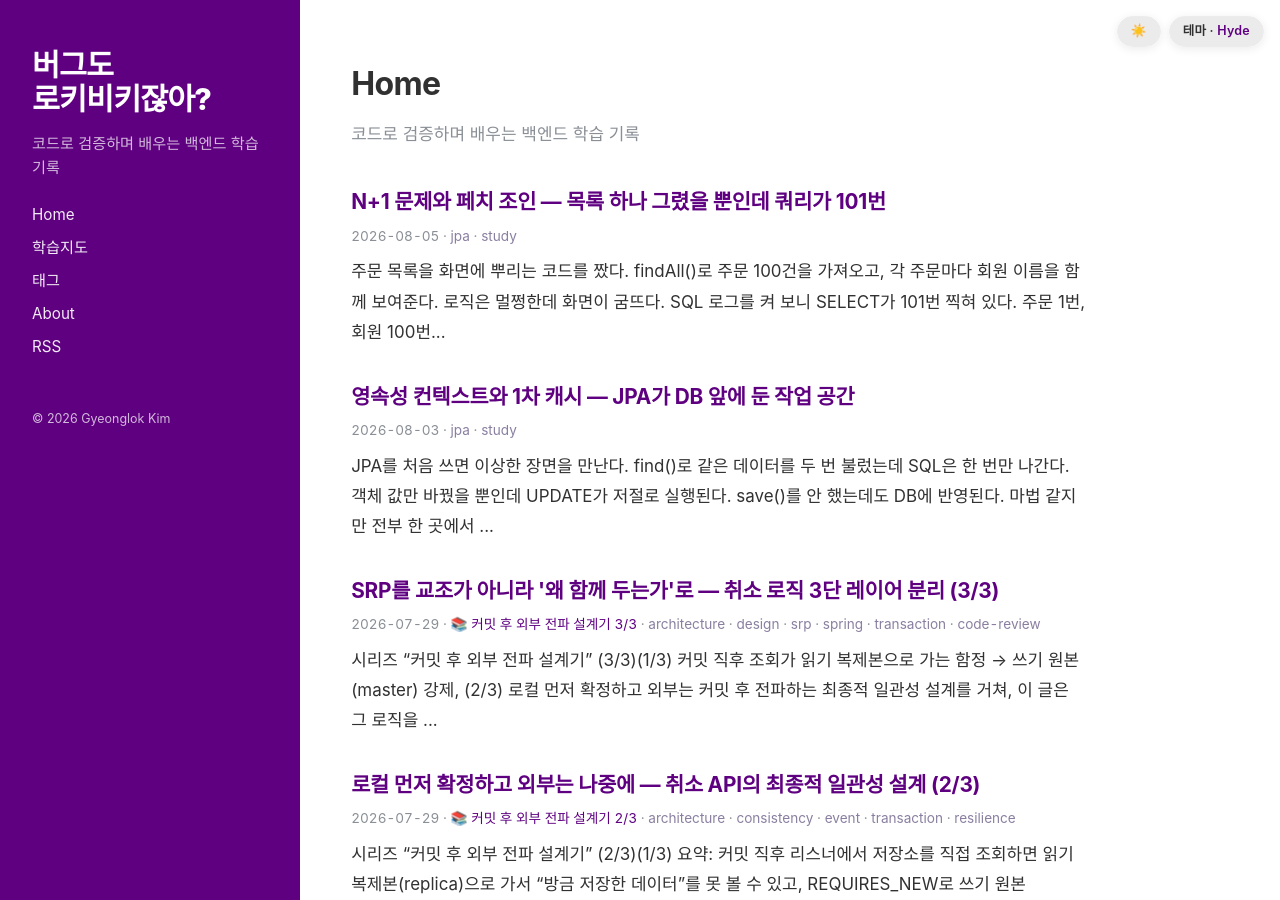
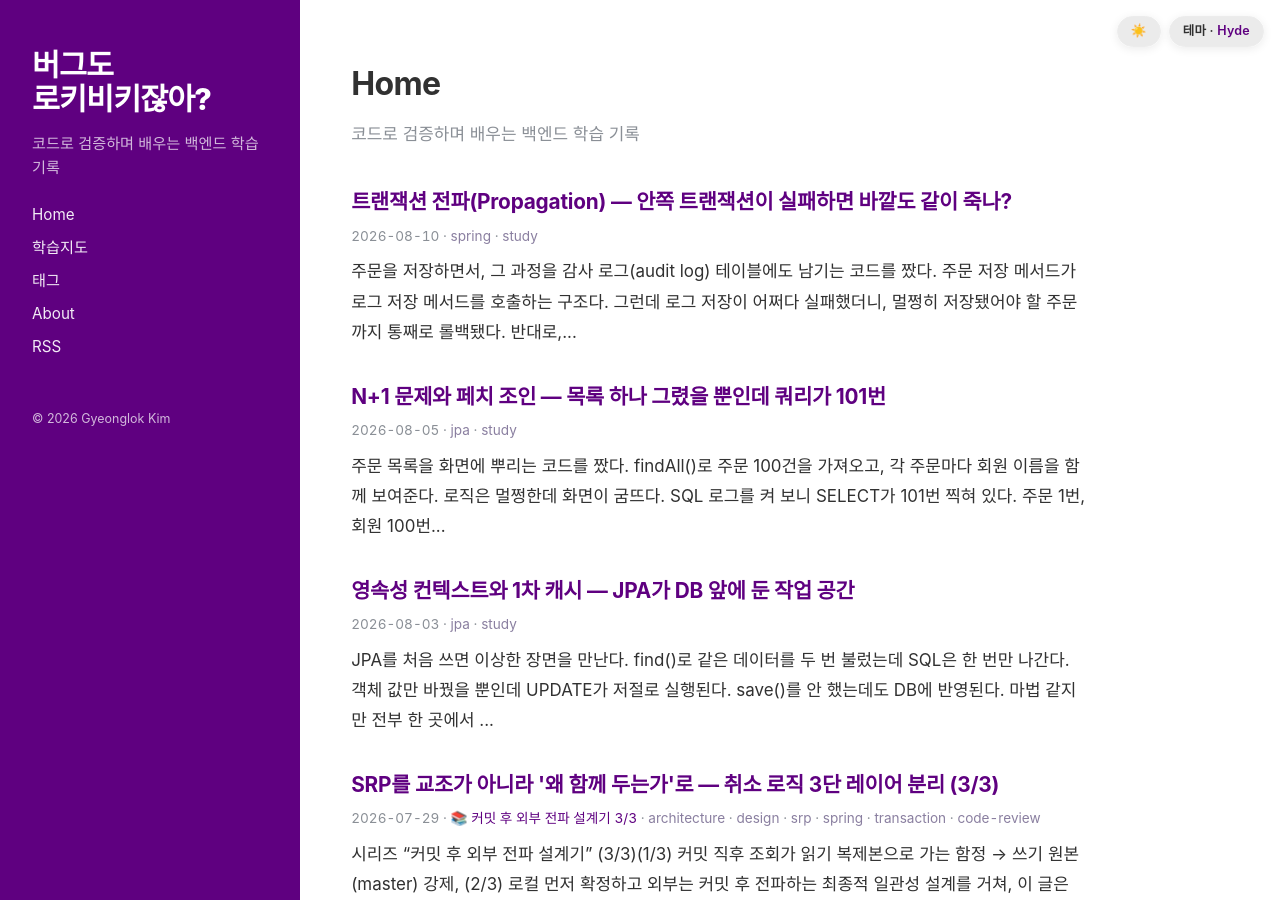
Before and after one commit to Rok93/Rok93.github.io, a Jekyll site: the page built from index.md, in a window 1280 px wide and 900 px high. Built offline with Jekyll 4.4.1, drawn with Linux system fonts in a browser that asks for light colours; some web fonts are replaced; part of the change alters nothing that is shown.

Commit message:
post: 트랜잭션 전파(Propagation) — 안쪽 트랜잭션이 실패하면 바깥도 같이 죽나? (auto via study-pipeline)

````diff
--- a/_data/roadmap.yml
+++ b/_data/roadmap.yml
@@ -40,8 +40,8 @@ categories:
         url: /2026/08/05/jpa-n-plus-1.html
       - slug: "tx-propagation"
         title: "트랜잭션 전파(Propagation)"
-        done: false
-        url: null
+        done: true
+        url: /2026/08/10/tx-propagation.html
       - slug: "spring-aop-proxy"
         title: "AOP와 프록시 동작 원리"
         done: false
--- /dev/null
+++ b/_posts/2026-08-10-tx-propagation.md
@@ -0,0 +1,184 @@
+---
+layout: post
+title: '트랜잭션 전파(Propagation) — 안쪽 트랜잭션이 실패하면 바깥도 같이 죽나?'
+date: 2026-08-10 09:00:00 +0900
+image: /assets/img/tx-propagation/hero.jpg
+generated: true
+tags: [spring, study]
+sanitized: true
+---
+
+주문을 저장하면서, 그 과정을 감사 로그(audit log) 테이블에도 남기는 코드를 짰다. 주문 저장 메서드가 로그 저장 메서드를 호출하는 구조다. 그런데 로그 저장이 어쩌다 실패했더니, **멀쩡히 저장됐어야 할 주문까지 통째로 롤백**됐다. 반대로, 주문 저장이 실패했는데 로그만 남아 버리는 경우도 있다. 무엇이 이 차이를 만들까? 답은 **트랜잭션 전파(transaction propagation)** — 이미 진행 중인 트랜잭션이 있을 때, 새로 호출된 `@Transactional` 메서드가 그 트랜잭션에 **합류할지, 따로 놀지**를 정하는 규칙이다. 이 글은 전파의 대표 옵션들과, 가장 많이 데는 롤백 함정을 따라간다.
+
+<p style="font-size:13px;color:#5f5a68;background:#faf8fc;border-left:3px solid #b9a9cc;padding:8px 12px;border-radius:6px;margin:16px 0;">📝 이 글에 나오는 코드·시나리오·예외 상황은 실제 겪은 장애가 아니라, <b>개념을 쉽게 보여주기 위해 지어낸 예시</b>입니다.</p>
+
+<figure style="margin:22px 0;text-align:center;">
+<img src="/assets/img/tx-propagation/hero.jpg" alt="큰 반투명 상자 안에 작은 상자가 중첩돼 있고, 옆에는 분리된 독립 상자가 하나 더 있는 모습" style="max-width:100%;border-radius:12px;">
+<figcaption style="font-size:12px;color:#5f5a68;margin-top:8px;">전파는 "안쪽 작업을 바깥 트랜잭션에 포함시킬까(왼쪽 중첩 상자), 아니면 완전히 따로 떼어낼까(오른쪽 독립 상자)"를 정하는 일이다.</figcaption>
+</figure>
+
+## 트랜잭션 전파가 뭔가 — "합류냐, 분가냐"
+
+먼저 용어부터. **트랜잭션(transaction)**은 여러 DB 작업을 *전부 성공 아니면 전부 취소*로 묶는 단위다. `@Transactional`을 붙인 메서드는 시작할 때 트랜잭션을 열고, 정상 종료하면 **커밋(확정 저장)**, 예외가 터지면 **롤백(통째로 되돌림)**한다.
+
+문제는 **`@Transactional` 메서드가 또 다른 `@Transactional` 메서드를 부를 때** 생긴다. 바깥 메서드가 이미 트랜잭션을 열어 둔 상태에서 안쪽 메서드가 시작하면 — 안쪽은 **바깥 트랜잭션에 얹혀 갈까(합류)**, 아니면 **자기만의 새 트랜잭션을 열까(분가)**? 이 선택을 정하는 게 전파 옵션이다. `@Transactional(propagation = ...)`로 지정한다.
+
+전파가 왜 중요하냐면, **이게 롤백의 경계선을 긋기 때문**이다. 안쪽과 바깥이 한 트랜잭션이면 둘 중 하나만 실패해도 함께 롤백된다. 따로 떨어져 있으면 각자 독립적으로 커밋·롤백한다. 앞의 "주문은 살리고 로그 실패는 무시하고 싶다" 같은 요구는 정확히 이 경계 설정 문제다.
+
+<!-- diagram: required-vs-requires-new -->
+<figure style="margin:22px 0;padding:16px;background:#faf8fc;border:1px solid #e4e0ec;border-radius:12px;max-width:470px;">
+<svg style="width:100%;height:auto;display:block;" viewBox="0 0 330 210" role="img" aria-label="REQUIRED와 REQUIRES_NEW 비교. REQUIRED는 바깥과 안쪽이 하나의 물리 트랜잭션이고, REQUIRES_NEW는 안쪽이 별개의 트랜잭션이며 바깥은 잠시 중단된다">
+  <g font-size="9" font-family="ui-monospace,SFMono-Regular,Menlo,Consolas,monospace">
+    <text x="82" y="16" text-anchor="middle" fill="#5F0080" font-weight="700" font-size="9">REQUIRED</text>
+    <text x="82" y="28" text-anchor="middle" fill="#5f5a68" font-size="7">안쪽이 바깥에 합류</text>
+    <rect x="18" y="36" width="128" height="90" rx="8" fill="#f3ecf7" stroke="#5F0080" stroke-width="2"/>
+    <text x="30" y="50" fill="#5F0080" font-size="7.5" font-weight="700">물리 트랜잭션 1개</text>
+    <rect x="34" y="58" width="96" height="24" rx="4" fill="#fff" stroke="#7d5a9e" stroke-width="1.4"/>
+    <text x="82" y="73" text-anchor="middle" fill="#5f5a68" font-size="7.5">바깥: 주문 저장</text>
+    <rect x="34" y="90" width="96" height="24" rx="4" fill="#fff" stroke="#7d5a9e" stroke-width="1.4"/>
+    <text x="82" y="105" text-anchor="middle" fill="#5f5a68" font-size="7.5">안쪽: 로그 저장</text>
+    <text x="82" y="140" text-anchor="middle" fill="#b23a00" font-size="7">하나 실패 → 함께 롤백</text>
+
+    <line x1="165" y1="34" x2="165" y2="150" stroke="#e4e0ec" stroke-width="1.4"/>
+
+    <text x="248" y="16" text-anchor="middle" fill="#1f7a4d" font-weight="700" font-size="9">REQUIRES_NEW</text>
+    <text x="248" y="28" text-anchor="middle" fill="#5f5a68" font-size="7">안쪽이 따로 분가</text>
+    <rect x="186" y="40" width="124" height="34" rx="6" fill="#fff" stroke="#7d5a9e" stroke-width="1.6" stroke-dasharray="4 3"/>
+    <text x="248" y="55" text-anchor="middle" fill="#5f5a68" font-size="7.5">바깥 TX (일시 중단)</text>
+    <text x="248" y="67" text-anchor="middle" fill="#b9a9cc" font-size="7">suspend</text>
+    <rect x="186" y="82" width="124" height="34" rx="6" fill="#eaf5ef" stroke="#1f7a4d" stroke-width="2"/>
+    <text x="248" y="97" text-anchor="middle" fill="#1f7a4d" font-size="7.5" font-weight="700">안쪽 TX (새 트랜잭션)</text>
+    <text x="248" y="109" text-anchor="middle" fill="#5f5a68" font-size="7">독립 커밋/롤백</text>
+    <text x="248" y="140" text-anchor="middle" fill="#1f7a4d" font-size="7">각자 따로 커밋</text>
+  </g>
+</svg>
+<figcaption style="font-size:12px;color:#5f5a68;margin-top:8px;">REQUIRED는 안팎이 한 몸이라 운명을 같이하고, REQUIRES_NEW는 안쪽이 별도 트랜잭션이라 바깥과 무관하게 커밋·롤백된다.</figcaption>
+</figure>
+
+## 대표 옵션 두 개 — REQUIRED와 REQUIRES_NEW
+
+전파 옵션은 7개지만, 실무의 90%는 이 둘로 갈린다.
+
+### REQUIRED — 기본값, "있으면 합류, 없으면 새로"
+
+`REQUIRED`는 Spring의 **기본값**이다. 규칙은 단순하다: **진행 중인 트랜잭션이 있으면 거기에 합류하고, 없으면 새로 하나 연다.** 대부분의 서비스 메서드가 이걸 쓴다.
+
+이 코드가 하는 일: 주문을 저장하고, 같은 트랜잭션 안에서 로그도 남긴다.
+
+```java
+@Transactional  // propagation = REQUIRED (기본값)
+public void placeOrder(Order order) {
+    orderRepository.save(order);
+    auditService.log("주문 저장됨");  // 아래 메서드 호출
+}
+
+@Transactional(propagation = Propagation.REQUIRED)
+public void log(String msg) {
+    auditRepository.save(new Audit(msg));
+}
+```
+
+여기서 `log()`는 이미 `placeOrder()`가 연 트랜잭션에 **합류**한다. 즉 둘은 **물리적으로 하나의 트랜잭션**이다. 그래서 로그 저장이 실패하면 주문 저장까지 함께 롤백된다. "전부 아니면 전무"가 필요한 한 덩어리 작업에 알맞다.
+
+### REQUIRES_NEW — "무조건 새 트랜잭션, 바깥은 잠깐 멈춰"
+
+`REQUIRES_NEW`는 **항상 자기만의 새 트랜잭션을 연다.** 진행 중인 바깥 트랜잭션이 있으면 그걸 **일시 중단(suspend, 잠시 보류)**시켜 두고, 안쪽 트랜잭션을 독립적으로 처리한 뒤, 끝나면 바깥을 다시 이어 간다.
+
+핵심은 **독립성**이다. 안쪽이 커밋되면 바깥이 나중에 롤백돼도 안쪽 결과는 남는다. 반대로 안쪽이 롤백돼도 바깥은 멀쩡히 진행될 수 있다(안쪽 예외를 바깥에서 잡아 준다면). 그래서 "본 작업의 성패와 무관하게 반드시 남겨야 하는 기록"에 쓴다. 감사 로그가 대표적이다.
+
+이 코드가 하는 일: 로그를 별도 트랜잭션으로 남겨, 주문이 롤백돼도 로그는 살아남게 한다.
+
+```java
+@Transactional(propagation = Propagation.REQUIRES_NEW)
+public void log(String msg) {
+    auditRepository.save(new Audit(msg));
+}
+```
+
+메서드 시그니처는 그대로고 전파 속성만 바꿨다. 이제 `log()`는 `placeOrder()`와 **별개 트랜잭션**이라, 주문 쪽이 실패해도 로그는 독립적으로 커밋된 상태를 유지한다.
+
+> 주의: `REQUIRES_NEW`는 바깥 트랜잭션을 중단하고 **커넥션(connection, DB 연결)을 하나 더** 잡는다. 한 요청이 여러 개의 `REQUIRES_NEW`를 중첩해 호출하면 커넥션 풀(pool)을 빠르게 소진해 교착에 빠질 수 있다. 남발하지 않는다.
+
+## 가장 많이 데는 함정 — UnexpectedRollbackException
+
+전파를 배우면 반드시 만나는 함정이 있다. **`REQUIRED`로 합류한 안쪽 메서드에서 예외가 나면, 바깥에서 그 예외를 `try-catch`로 잡아도 결국 전체가 롤백된다.** 게다가 커밋하려는 순간 엉뚱하게 `UnexpectedRollbackException`이 튀어나온다.
+
+왜 그럴까? 안쪽 `log()`에서 예외가 터지면 Spring은 그 **물리 트랜잭션에 "이건 롤백해야 함"이라는 표식**을 단다. 이걸 **rollback-only 마킹**이라 한다. 그런데 `REQUIRED`라 안팎이 같은 트랜잭션이므로, 이 표식은 **바깥 트랜잭션에도 그대로 찍힌다.** 바깥에서 아무리 예외를 삼켜도, 트랜잭션은 이미 "롤백 전용"으로 낙인찍힌 상태다. 커밋을 시도하는 순간 Spring이 "롤백하라고 표시된 걸 커밋할 순 없다"며 `UnexpectedRollbackException`을 던진다.
+
+이 코드가 하는 일: 안쪽 예외를 잡아 "무시"하려 하지만, 의도대로 되지 않는다.
+
+```java
+@Transactional  // REQUIRED
+public void placeOrder(Order order) {
+    orderRepository.save(order);
+    try {
+        auditService.log("주문 저장됨");  // 여기서 예외 발생 (REQUIRED)
+    } catch (Exception e) {
+        // 삼켜서 주문은 살리려는 의도... 하지만 소용없다
+    }
+}   // ← 커밋 시점: UnexpectedRollbackException 발생, 주문도 롤백
+```
+
+<!-- diagram: rollback-only-flow -->
+<figure style="margin:22px 0;padding:16px;background:#faf8fc;border:1px solid #e4e0ec;border-radius:12px;max-width:470px;">
+<svg style="width:100%;height:auto;display:block;" viewBox="0 0 330 210" role="img" aria-label="rollback-only 전파 흐름. 안쪽 예외가 물리 트랜잭션을 rollback-only로 마킹하고, 바깥이 예외를 잡아도 커밋 시점에 UnexpectedRollbackException이 발생한다">
+  <g font-size="9" font-family="ui-monospace,SFMono-Regular,Menlo,Consolas,monospace">
+    <rect x="20" y="16" width="290" height="30" rx="6" fill="none" stroke="#5F0080" stroke-width="1.6"/>
+    <text x="30" y="30" fill="#5F0080" font-size="8" font-weight="700">① 바깥 placeOrder() — REQUIRED 트랜잭션 시작</text>
+    <text x="30" y="41" fill="#5f5a68" font-size="7">주문 save() 정상</text>
+
+    <path d="M165 46 L165 60" stroke="#5f5a68" stroke-width="1.4" marker-end="url(#p0)"/>
+
+    <rect x="20" y="62" width="290" height="30" rx="6" fill="none" stroke="#b23a00" stroke-width="1.6"/>
+    <text x="30" y="76" fill="#b23a00" font-size="8" font-weight="700">② 안쪽 log() 합류 → 예외 발생</text>
+    <text x="30" y="87" fill="#b23a00" font-size="7">Spring이 물리 TX에 rollback-only 표식</text>
+
+    <path d="M165 92 L165 106" stroke="#b23a00" stroke-width="1.4" marker-end="url(#p1)"/>
+
+    <rect x="20" y="108" width="290" height="30" rx="6" fill="#fdf1eb" stroke="#b23a00" stroke-width="1.4" stroke-dasharray="4 3"/>
+    <text x="30" y="122" fill="#5f5a68" font-size="8" font-weight="700">③ 바깥에서 catch로 예외 삼킴</text>
+    <text x="30" y="133" fill="#b23a00" font-size="7">하지만 표식은 그대로 (같은 트랜잭션)</text>
+
+    <path d="M165 138 L165 152" stroke="#b23a00" stroke-width="1.4" marker-end="url(#p1)"/>
+
+    <rect x="20" y="154" width="290" height="34" rx="6" fill="#fdf1eb" stroke="#b23a00" stroke-width="2"/>
+    <text x="30" y="169" fill="#b23a00" font-size="8" font-weight="700">④ 커밋 시도 → UnexpectedRollbackException</text>
+    <text x="30" y="181" fill="#b23a00" font-size="7">주문도 함께 롤백됨</text>
+  </g>
+  <defs>
+    <marker id="p0" markerWidth="7" markerHeight="7" refX="6" refY="3" orient="auto"><path d="M0,0 L6,3 L0,6 Z" fill="#5f5a68"/></marker>
+    <marker id="p1" markerWidth="7" markerHeight="7" refX="6" refY="3" orient="auto"><path d="M0,0 L6,3 L0,6 Z" fill="#b23a00"/></marker>
+  </defs>
+</svg>
+<figcaption style="font-size:12px;color:#5f5a68;margin-top:8px;">REQUIRED에서 안쪽 예외는 트랜잭션 전체를 rollback-only로 낙인찍는다. 바깥에서 catch해도 커밋 순간 예외가 터지며 함께 롤백된다.</figcaption>
+</figure>
+
+이 함정의 해법이 바로 앞의 `REQUIRES_NEW`다. `log()`를 별도 트랜잭션으로 떼어 내면, 안쪽 롤백이 안쪽에만 갇힌다. 바깥에서 예외를 잡아 주면 주문은 정상 커밋된다. **"안쪽 실패를 바깥이 흡수하고 싶다"면 전파를 분리하라**가 핵심이다.
+
+## 나머지 옵션 한눈에 — NESTED와 조건부 옵션들
+
+`REQUIRED`·`REQUIRES_NEW` 외에 5개가 더 있다. 실무 빈도는 낮지만 개념은 알아 두자.
+
+| 전파 옵션 | 진행 중 트랜잭션이 있으면 | 없으면 | 한 줄 특징 |
+|---|---|---|---|
+| **REQUIRED** (기본) | 합류 | 새로 생성 | 안팎이 한 몸, 운명 공유 |
+| **REQUIRES_NEW** | 바깥 중단 후 새로 생성 | 새로 생성 | 완전 독립, 커넥션 추가 |
+| **NESTED** | 세이브포인트(savepoint) 만들어 중첩 | 새로 생성 | 부분 롤백 가능 |
+| **SUPPORTS** | 합류 | 트랜잭션 없이 실행 | 있으면 쓰고 없으면 말고 |
+| **MANDATORY** | 합류 | 예외 발생 | 반드시 바깥이 있어야 함 |
+| **NOT_SUPPORTED** | 바깥 중단, 트랜잭션 없이 | 트랜잭션 없이 | 트랜잭션 밖에서 실행 강제 |
+| **NEVER** | 예외 발생 | 트랜잭션 없이 | 트랜잭션 있으면 거부 |
+
+이 중 **NESTED**만 조금 더 짚는다. NESTED는 바깥 트랜잭션 안에 **세이브포인트(savepoint, 트랜잭션 도중 되돌아갈 수 있는 저장 지점)**를 만든다. 안쪽이 실패하면 **그 세이브포인트까지만** 롤백하고 바깥은 계속 진행할 수 있다 — REQUIRES_NEW와 비슷해 보이지만 결정적 차이가 있다: **바깥이 롤백되면 NESTED도 함께 롤백된다**(같은 물리 트랜잭션 안의 부분이라서). REQUIRES_NEW는 바깥과 완전히 무관하다.
+
+주의할 점은 NESTED가 **JDBC 세이브포인트를 지원하는 환경에서만** 동작한다는 것이다. JPA(Hibernate) 위에서는 제약이 있어 실무에서 자주 쓰이진 않는다. "부분 롤백"이 필요하면 먼저 이 제약부터 확인해야 한다.
+
+## 정리 — 전파는 "롤백 경계를 어디에 그을까"의 문제
+
+1. **전파(propagation)** — 진행 중 트랜잭션이 있을 때, 새 `@Transactional` 메서드가 합류할지 분가할지 정하는 규칙.
+2. **REQUIRED**(기본) — 안팎이 한 트랜잭션. 하나 실패하면 함께 롤백.
+3. **REQUIRES_NEW** — 안쪽이 독립 트랜잭션. 바깥과 무관하게 커밋·롤백(감사 로그 등에 적합, 커넥션 추가 주의).
+4. **함정** — REQUIRED에서 안쪽 예외는 트랜잭션을 rollback-only로 마킹한다. 바깥에서 catch해도 커밋 시 `UnexpectedRollbackException`.
+5. **NESTED** — 세이브포인트로 부분 롤백. 단 바깥 롤백엔 함께 죽고, JDBC/JPA 지원 제약이 있다.
+
+한 줄 교훈: **`@Transactional` 메서드가 다른 `@Transactional` 메서드를 부르는 순간, "이 둘은 같이 죽어야 하나, 따로 살아야 하나"를 먼저 정하라.** 전파를 기본값에 방치하면, 안쪽의 작은 실패가 바깥 전체를 조용히 끌고 내려간다.
````
Also changed, not shown: assets/img/tx-propagation/hero.jpg (added).
